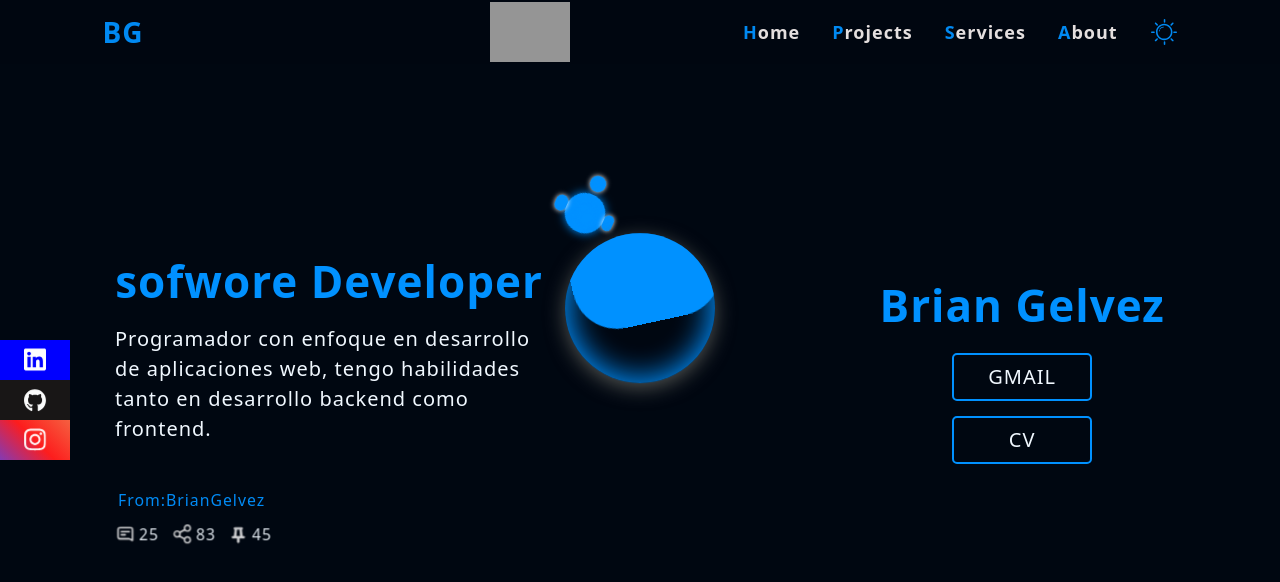
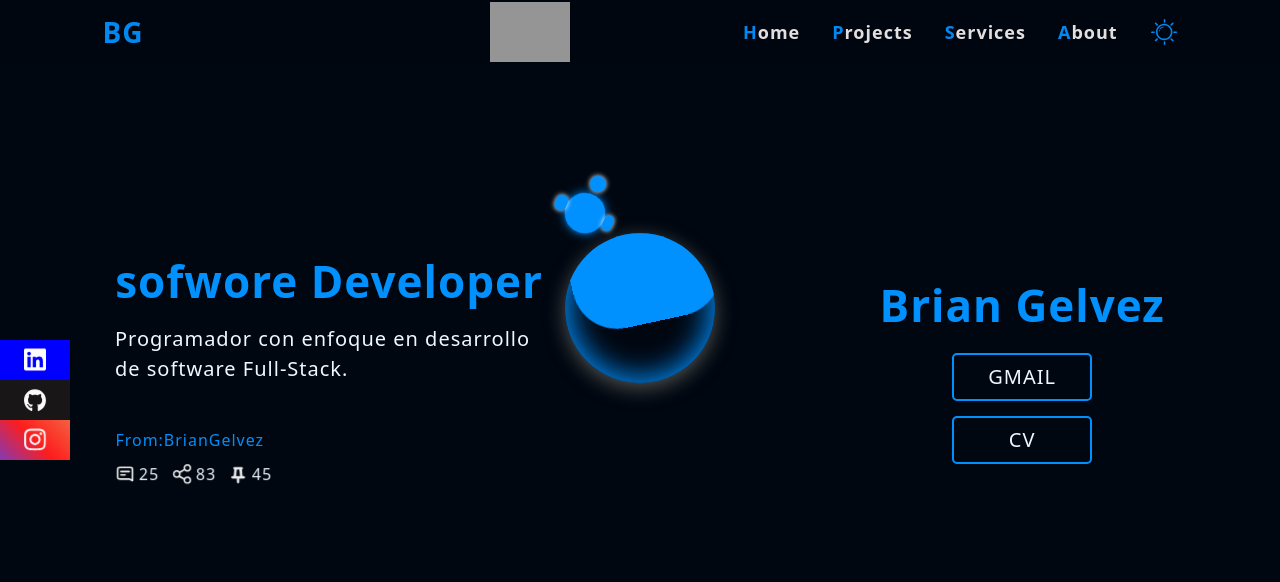
Before and after one commit to BrianGelvez/MiPortafolios-2.0, a React (Vite) app: page / in a window 1280 px wide. Shown: the top 582 px of the page. Built offline with nearby package versions, Linux system fonts and the light colour scheme; grey boxes are pictures that could not be loaded; what tailwindcss-animated would draw is missing.

Commit message:
animation margin top

```diff
--- a/src/views/home/Home.tsx
+++ b/src/views/home/Home.tsx
@@ -24,11 +24,11 @@ const Home: React.FC = () => {
     <section className={styles.home}>
       <article className={`${styles.full}`}>
         <h2 className="font-bold">sofwore Developer</h2>
-        <p>
-          Programador con enfoque en desarrollo de aplicaciones web, tengo habilidades tanto en desarrollo backend como frontend.
+        <p >
+          Programador con enfoque en desarrollo de software Full-Stack.
         </p>
         <br />
-        <span className="text-primary-color">From:BrianGelvez</span>
+        <span className="text-primary-color ">From:BrianGelvez</span>
         <div className={`flex gap-3 ${isResponsive ? 'justify-center items-center' : ''}`}>
           <span className="flex justify-center items-center gap-1">
             <img className="w-5" src={message} alt="" />
--- a/src/views/home/home.module.css
+++ b/src/views/home/home.module.css
@@ -45,6 +45,7 @@
         align-items: center; /* Centrar horizontalmente */
         display: inline-block;
         text-align: center; /* Centrar el texto horizontalmente */
+        margin-top: 3%;
     }
 
     .home .brian {
```
